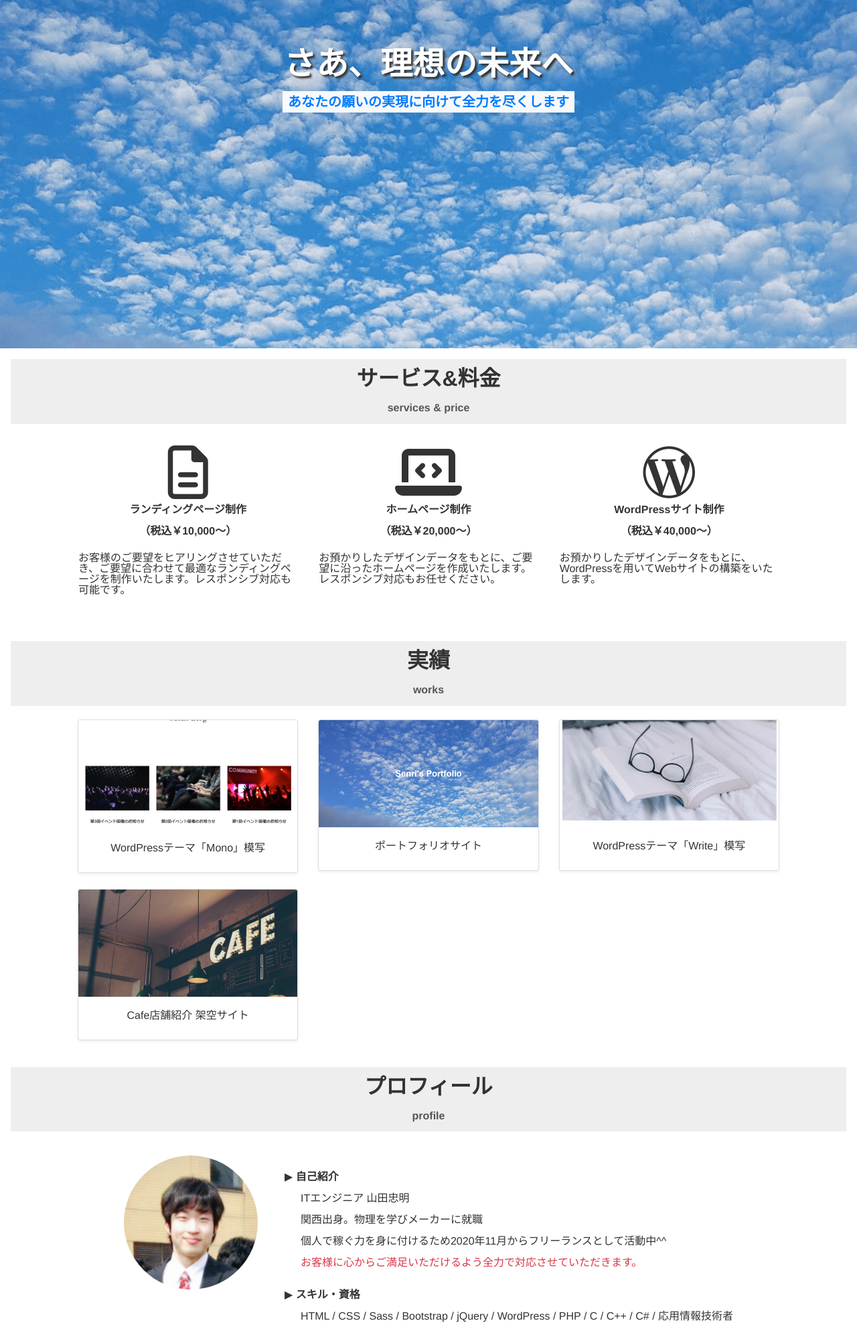
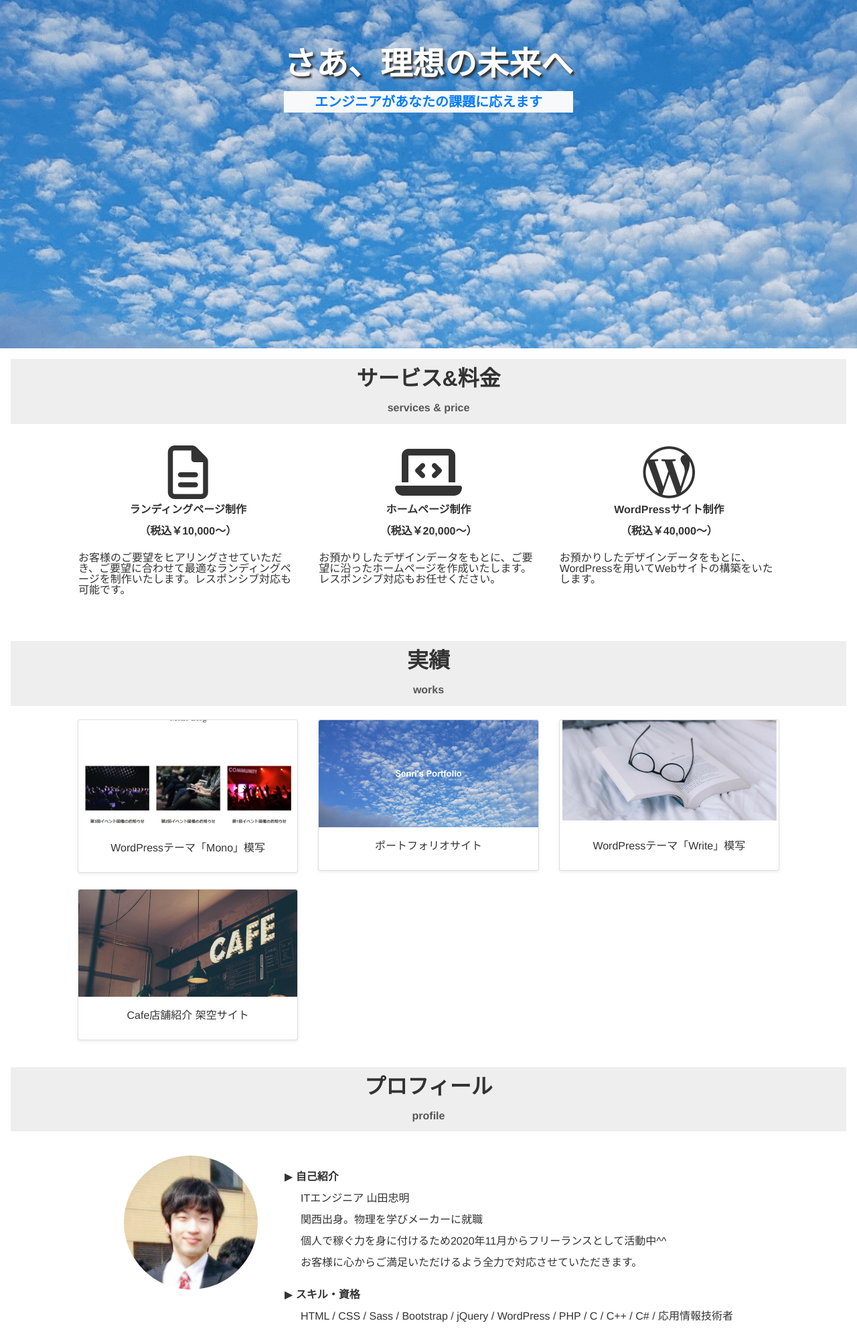
Before and after one commit to senri-git/portfolio, a plain HTML site: page index.html in a window 1280 px wide. Shown: the part 280-2264 px from the top of the page at 67% size. Drawn offline with nearby package versions, Linux system fonts and the light colour scheme; some packages are replaced by stand-ins of ours.

Commit message:
テキスト変更

```diff
--- a/index.html
+++ b/index.html
@@ -119,7 +119,7 @@
 							<p>さあ、<span>理想</span><span>の未来へ</span> </p>
 						</div>
 						<div class="text mt-3 bg-light">
-							<small class="mt-5 p-2 text-center text-primary  font-weight-bold h5 ">あなたの願いの実現に向けて<span>全力を尽くします</span></small>
+							<small class="mt-5 p-2 text-center text-primary  font-weight-bold h5 ">エンジニアが<span>あなたの課題に応えます</span></small>
 						</div>
 
 					</div>
@@ -253,7 +253,7 @@
 								<p class="ml-4">
 									個人で稼ぐ力を身に付けるため2020年11月からフリーランスとして活動中^^
 								</p>
-									<p class="text-danger ml-4">
+									<p class="ml-4">
 										お客様に心からご満足いただけるよう全力で対応させていただきます。
 									</p>
 							</div>
```
